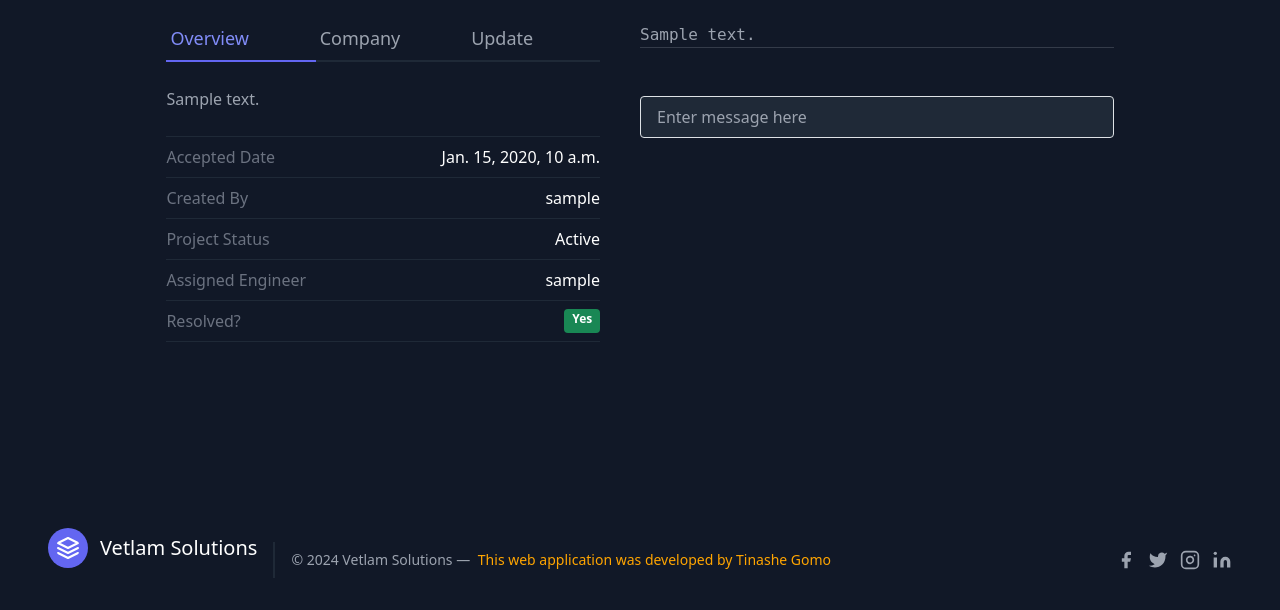
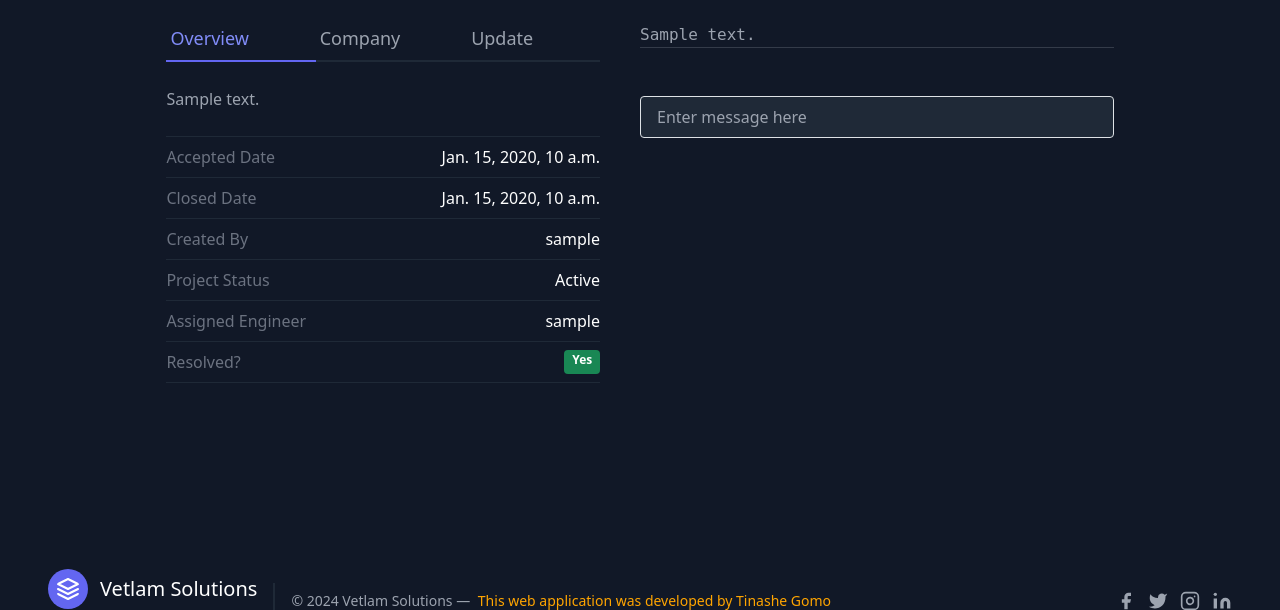
Before and after one commit to manlikestiffler/projectmanagementsystem1, a Django app: page /project-detail/1/ in a window 1280 px wide. Shown: the part 184-794 px from the top of the page. Before the commit the page ends 762 px from the top, so only its background shows below. Run offline with Django 3.2, Linux system fonts and the light colour scheme; tables that the repository leaves empty hold one stand-in row (values such as "Sample post").

Commit message:
Update project_detail.html

```diff
--- a/templates/projects/clients/project_detail.html
+++ b/templates/projects/clients/project_detail.html
@@ -16,10 +16,14 @@
           <a href="{% url 'project:update-project' project.id %}"  class="flex-grow border-b-2 border-gray-800 py-2 text-lg px-1">Update</a>
           {% endif %}
         </div>
-        <p class="leading-relaxed mb-4">{{project.description}}</p>
+        <div class="leading-relaxed mb-4">{{project.description}}</div>
         <div class="flex border-t border-gray-800 py-2">
           <span class="text-gray-500">Accepted Date</span>
           <span class="ml-auto text-white">{{project.accepted_date}}</span>
+        </div>
+        <div class="flex border-t border-gray-800 py-2">
+          <span class="text-gray-500">Closed Date</span>
+          <span class="ml-auto text-white">{{project.closed_date}}</span>
         </div>
         <div class="flex border-t border-gray-800 py-2">
           <span class="text-gray-500">Created By</span>
```
